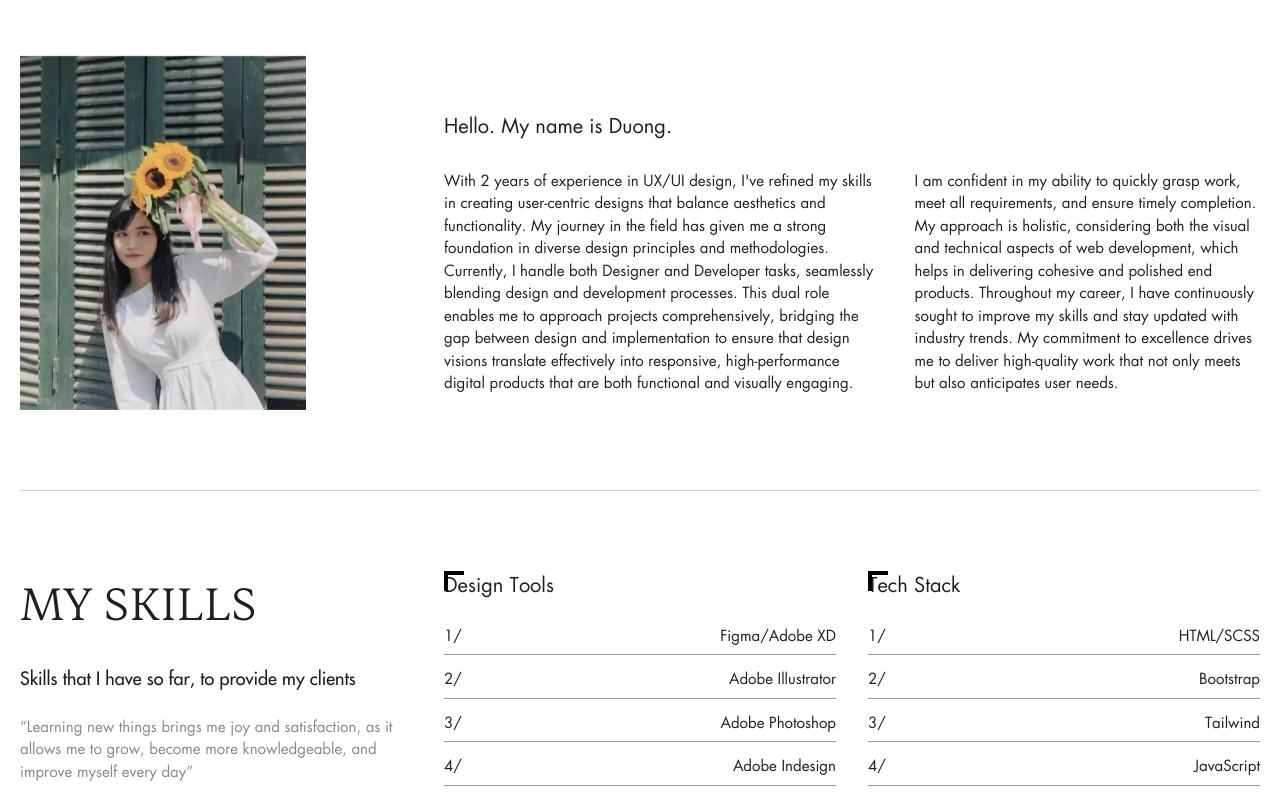
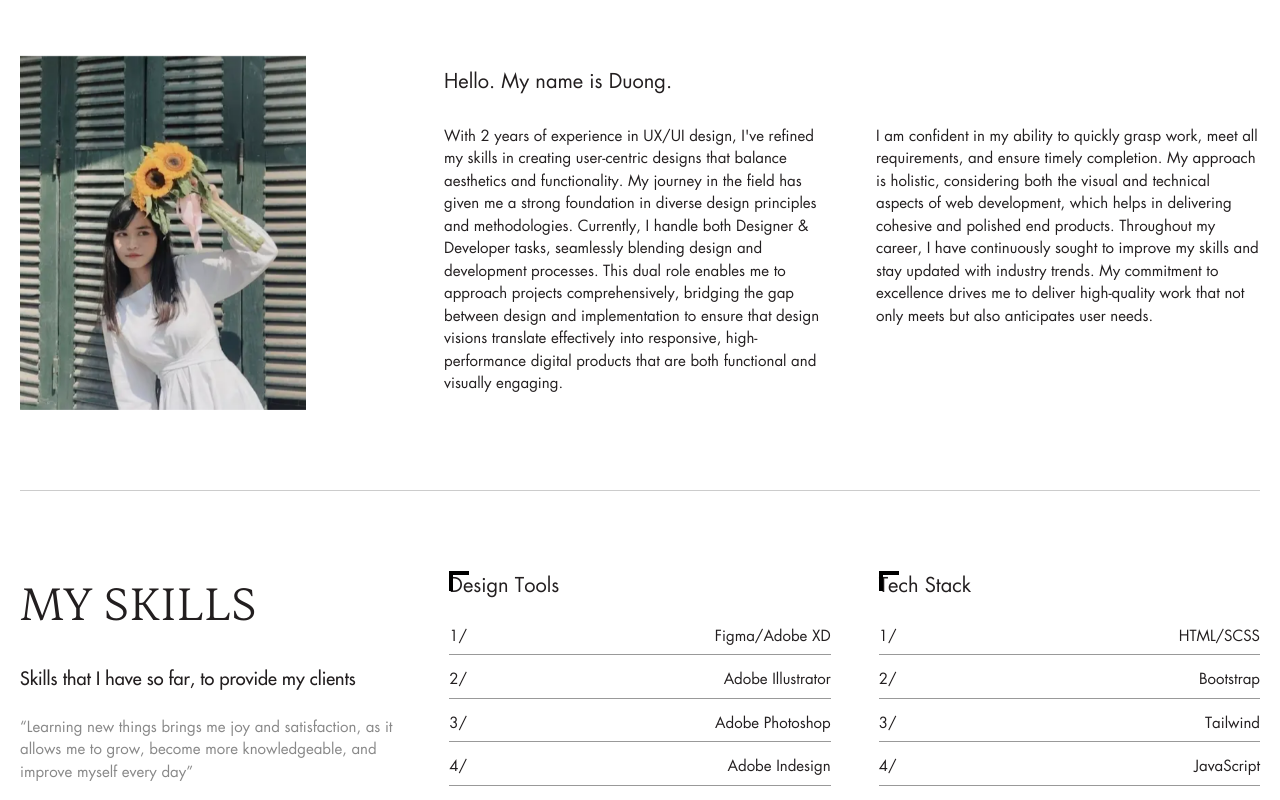
Before and after one commit to Nthuyduong/nthuyduong.github.io, a React (Create React App) app: page /about in a window 1280 px wide. Shown: the part 860-1660 px from the top of the page. Built offline with nearby package versions, Linux system fonts and the light colour scheme.

Commit message:
design project

```diff
--- a/src/pages/about.js
+++ b/src/pages/about.js
@@ -193,16 +193,20 @@ const About = () => {
 
             <div className="lg:col-span-8 md:col-span-6 animate body_text slideInUp cursor-text-wrp md:flex items-end">
               <div className="animate slideInUp">
+
               <div className="text-[20px] mb-4 md:mb-5 md:mt-0 mt-4">Hello. My name is Duong.</div>
-                <div className="lg:flex flex-row gap-5">
+                <div className="grid grid-cols-8 gap-6">
+                  <div className="col-span-4">
                     <div className="md:mb-3 mb-3">With 2 years of experience in UX/UI design, I've refined my skills in creating user-centric designs that balance aesthetics
                       and functionality. My journey in the field has given me a strong foundation in diverse design principles and methodologies.
-                    Currently, I handle both Designer and Developer tasks, seamlessly blending design and development processes.
+                      Currently, I handle both Designer & Developer tasks, seamlessly blending design and development processes.
                       This dual role enables me to approach projects comprehensively, bridging the gap between design and implementation
                       to ensure that design visions translate effectively into responsive, high-performance digital products that are
                       both functional and visually engaging.
                     </div>
-                  <div>
+
+                  </div>
+                  <div className="col-span-4">
                       I am confident in my ability to quickly grasp work, meet all requirements, and ensure timely completion.
                       My approach is holistic, considering both the visual and technical aspects of web development, which helps
                       in delivering cohesive and polished end products. Throughout my career, I have continuously sought to improve my skills and
@@ -217,7 +221,7 @@ const About = () => {
       </div>
       <div className="page-element mt-4 md:mt-7">
         <div className="section py-4 md:py-7 border-t border-solid border-ccc">
-          <div className="md:grid grid-cols-12 gap-5">
+          <div className="md:grid grid-cols-12 gap-6">
             <div className="md:col-span-12 lg:col-span-4 skill-common mb-2 animate slideInUp">
               <div className="heading_2 mb-4 cursor-text-wrp">
                 MY SKILLS
--- a/src/pages/designs.js
+++ b/src/pages/designs.js
@@ -104,8 +104,11 @@ const Designs = () => {
                                 key={item}
                                 className={`lg:mb-0 mb-3 w-full text-center tab-list-item ${activeTab === item ? 'tabactive' : ''}`}
                                 onClick={() => handleActive(item)}
+
                             >
-                                {item}
+                                <div className="scroll-text" data-replace={item}>
+                                    <span>{item}</span>
+                                </div>
                             </li>
                         ))}
                     </ul>
```
Lines whose indentation alone changed are shown as unchanged.
